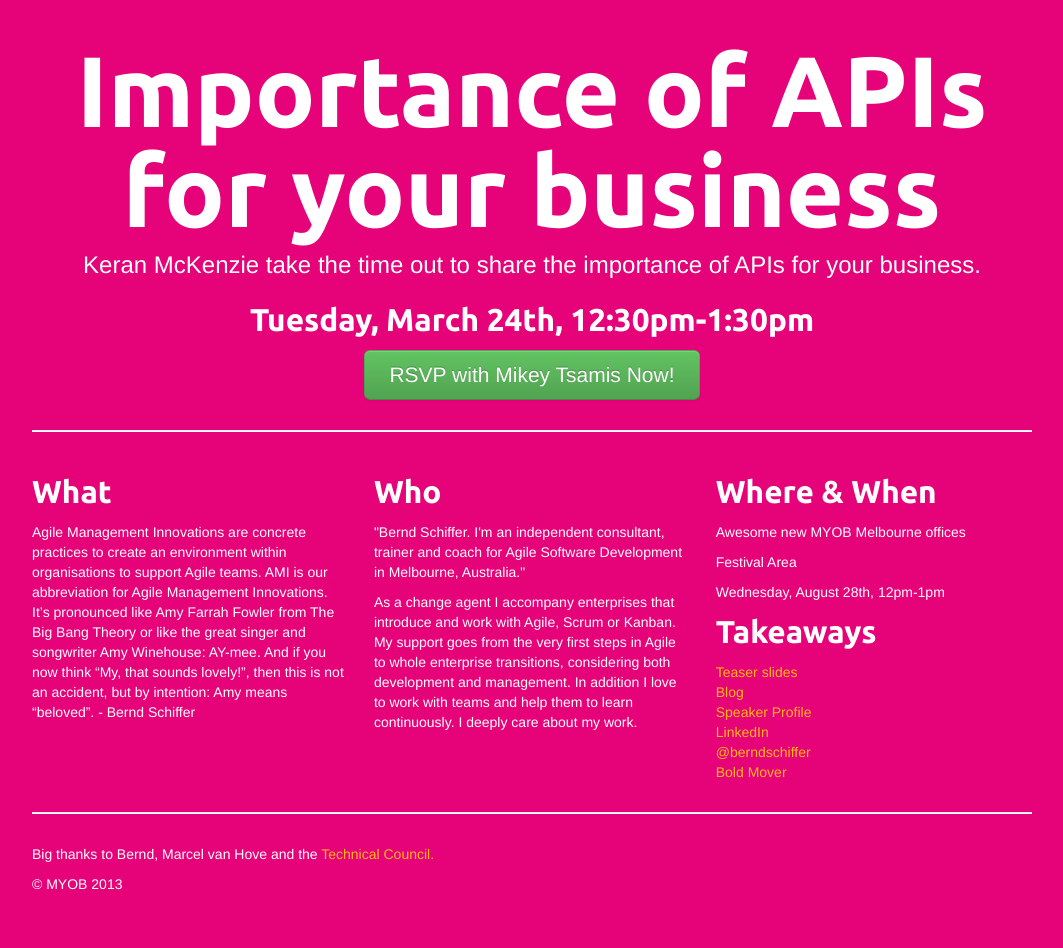
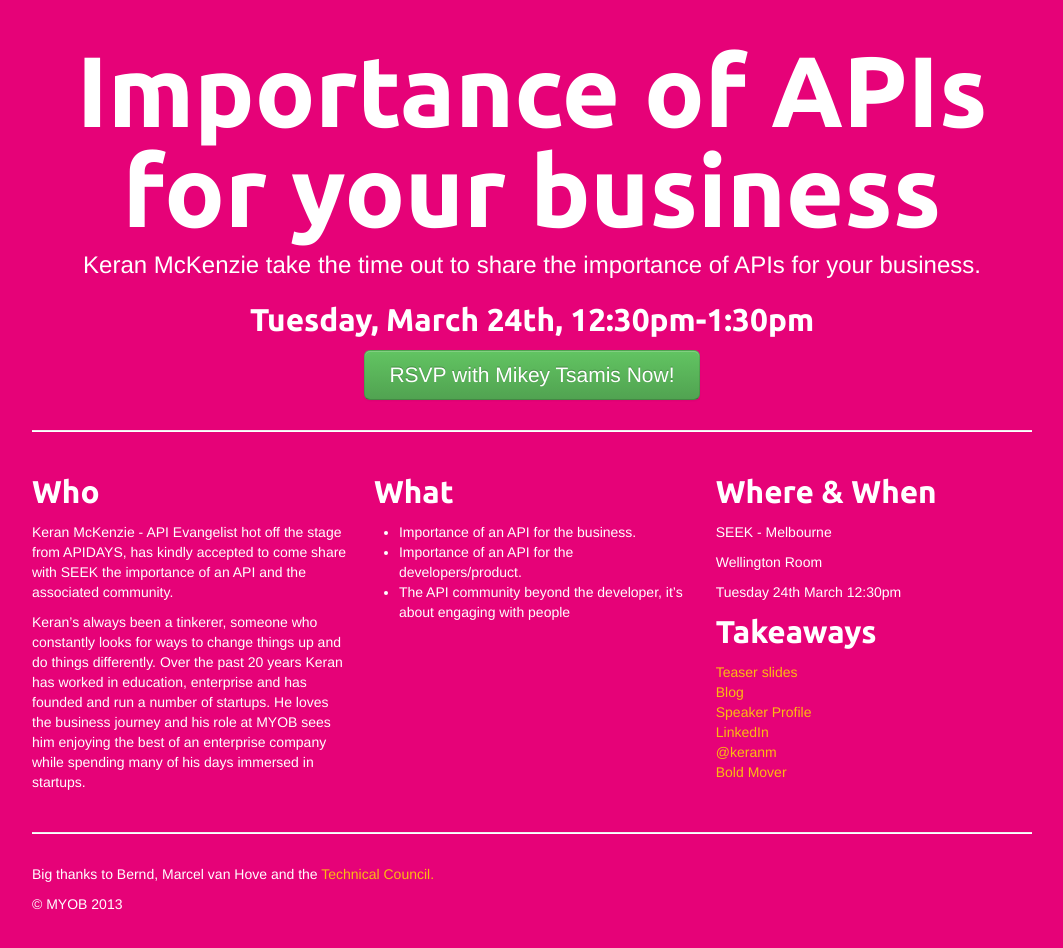
Before and after one commit to tbenade/welcome-keran, a plain HTML site: page index.html in a window 1280 px wide. Shown: the whole page, without its empty margins (108-1171 px from the left). Drawn offline with Linux system fonts and the light colour scheme.

Commit message:
started on edit

```diff
--- a/index.html
+++ b/index.html
@@ -94,25 +94,29 @@
     <!-- Example row of columns -->
     <div class="row-fluid">
         <div class="span4">
-            <h2>What</h2>
-            <p>Agile Management Innovations are concrete practices to create an environment within organisations to support Agile teams. AMI is our abbreviation for Agile Management Innovations. It’s pronounced like Amy Farrah Fowler from The Big Bang Theory or like the great singer and songwriter Amy Winehouse: AY-mee. And if you now think “My, that sounds lovely!”, then this is not an accident, but by intention: Amy means “beloved”. - Bernd Schiffer</p>
+            <h2>Who</h2>
+            <p>Keran McKenzie - API Evangelist hot off the stage from APIDAYS, has kindly accepted to come share with SEEK the importance of an API and the associated community.</p>
+            <p>Keran’s always been a tinkerer, someone who constantly looks for ways to change things up and do things differently. Over the past 20 years Keran has worked in education, enterprise and has founded and run a number of startups. He loves the business journey and his role at MYOB sees him enjoying the best of an enterprise company while spending many of his days immersed in startups.</p>
         </div>
         <div class="span4">
-            <h2>Who</h2>
-            <p>"Bernd Schiffer. I'm an independent consultant, trainer and coach for Agile Software Development in Melbourne, Australia."</p>
-            <p>As a change agent I accompany enterprises that introduce and work with Agile, Scrum or Kanban. My support goes from the very first steps in Agile to whole enterprise transitions, considering both development and management. In addition I love to work with teams and help them to learn continuously. I deeply care about my work.</p>
+            <h2>What</h2>
+            <ul>
+                <li>Importance of an API for the business.</li>
+                <li>Importance of an API for the developers/product.</li>
+                <li>The API community beyond the developer, it’s about engaging with people</li>
+            </ul>
         </div>
         <div class="span4">
             <h2>Where & When</h2>
-            <p>Awesome new MYOB Melbourne offices</p>
-            <p>Festival Area</p>
-            <p>Wednesday, August 28th, 12pm-1pm</p>
+            <p>SEEK - Melbourne</p>
+            <p>Wellington Room</p>
+            <p>Tuesday 24th March 12:30pm</p>
             <h2>Takeaways</h2>
             <a href="http://lanyrd.com/2013/lastconf/sckfyh/#link-thdt">Teaser slides</a><br />
             <a href="http://agiletrail.com/">Blog</a><br />
             <a href="http://lanyrd.com/profile/berndschiffer/">Speaker Profile</a><br />
             <a href="http://www.linkedin.com/in/berndschiffer">LinkedIn</a><br />
-            <a href="https://twitter.com/berndschiffer">@berndschiffer</a><br />
+            <a href="https://twitter.com/keranm">@keranm</a><br />
             <a href="http://boldmover.com/">Bold Mover</a>
         </div>
     </div>
```
